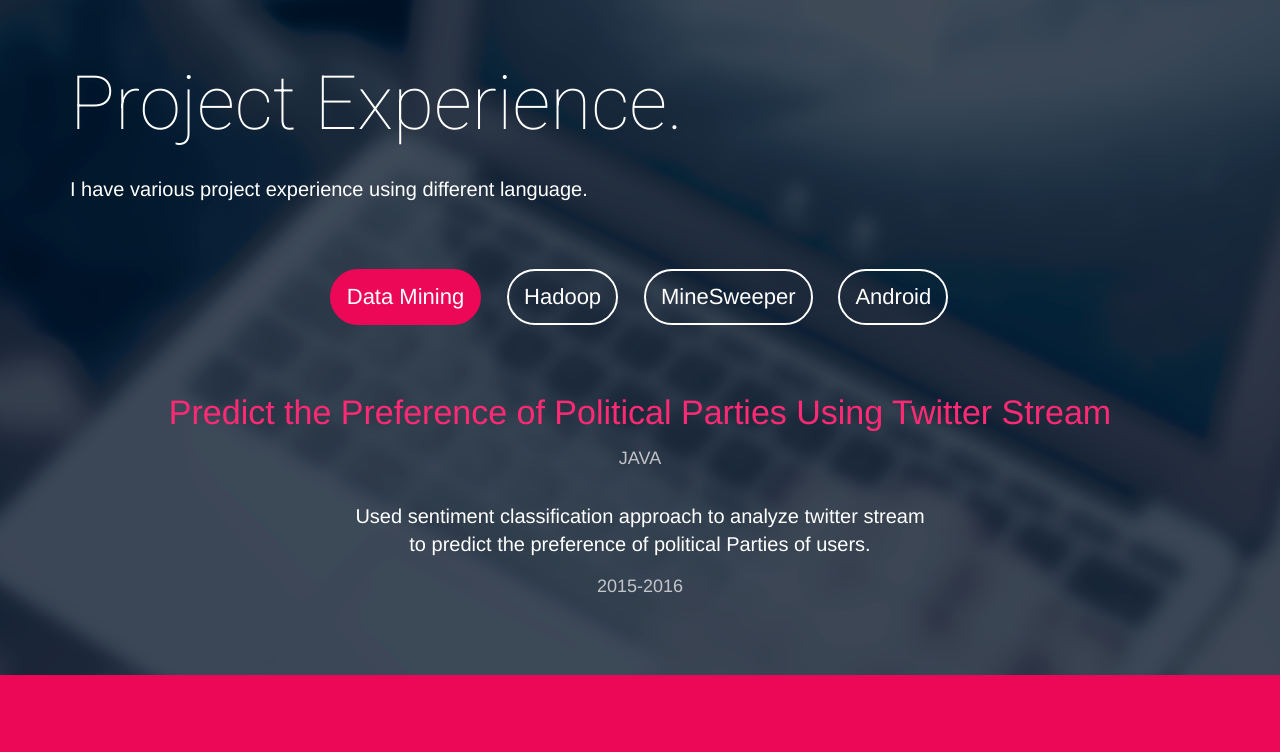
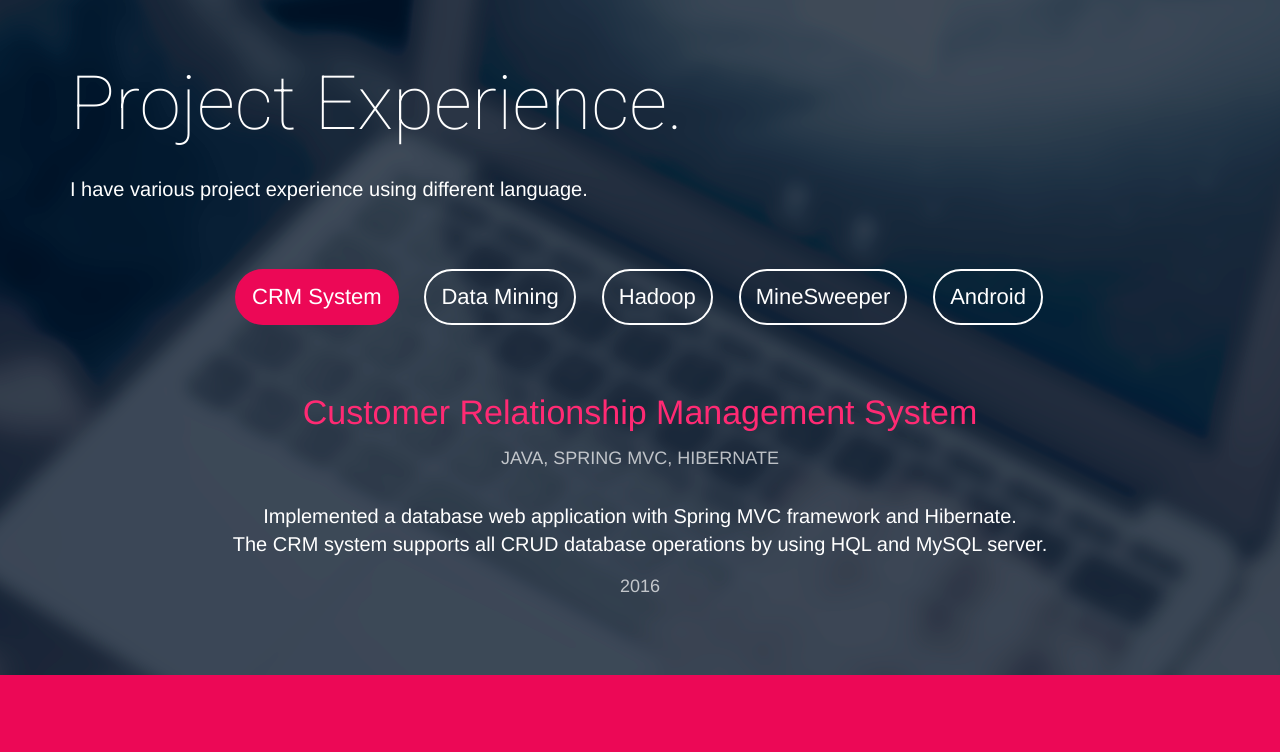
Before and after one commit to mayank-gangwal/Jie-personal-website, a plain HTML site: page index.html in a window 1280 px wide. Shown: the part 3239-3991 px from the top of the page. Drawn offline with nearby package versions, Linux system fonts and the light colour scheme.

Commit message:
update project contents

```diff
--- a/index.html
+++ b/index.html
@@ -216,7 +216,7 @@
 		<section class="education" id="e">
 			<div class="container">
 				<h2 class="title">Education.</h2>
-				<p class="para">I got my Bachelor Degree of Telecommunication in Shanghai 2010. I started my master in 2014 and got my Master Degree of Computer Science in May, 2016 (GPA: 3.94). Now I am an apprentice of A100 program.
+				<p class="para">I got my Bachelor Degree of Telecommunication in Shanghai 2010. I started my master in 2014 and got my Master Degree of Computer Science in May, 2016 (GPA: 3.94).
 				</p>
 				<br>
 				<article id="timeline">
@@ -261,21 +261,34 @@
 		  <div class="container experience">
 				<ul class="nav nav-tabs">
 					<li  class="active">
-						<a href="#1" data-toggle="tab">Data Mining</a>
+						<a href="#1" data-toggle="tab">CRM System</a>
 					</li>
 					<li>
-						<a href="#2" data-toggle="tab">Hadoop</a>
+						<a href="#2" data-toggle="tab">Data Mining</a>
 					</li>
 					<li>
-						<a href="#3" data-toggle="tab">MineSweeper</a>
+						<a href="#3" data-toggle="tab">Hadoop</a>
 					</li>
 					<li>
-						<a href="#4" data-toggle="tab">Android</a>
+						<a href="#4" data-toggle="tab">MineSweeper</a>
+					</li>
+					<li>
+						<a href="#5" data-toggle="tab">Android</a>
 					</li>
 				</ul>
 			</div>
 			<div class="tab-content">
 				<div class="tab-pane fade active in" id="1">
+					<h3 class="exp-title">Customer Relationship Management System</h3>
+					<p class="prj-name">Java, Spring MVC, Hibernate</p>
+					<p class="prj-des">
+					Implemented a database web application with Spring MVC framework and Hibernate.
+					<br>
+					The CRM system supports all CRUD database operations by using HQL and MySQL server.
+					</p>
+					<p class="prj-date">2016</p>
+				</div>
+				<div class="tab-pane fade in" id="2">
 					<h3 class="exp-title">Predict the Preference of Political Parties Using Twitter Stream</h3>
 					<p class="prj-name">Java</p>
 					<p class="prj-des">
@@ -285,7 +298,7 @@
 					</p>
 					<p class="prj-date">2015-2016</p>
 				</div>
-				<div class="tab-pane fade in" id="2">
+				<div class="tab-pane fade in" id="3">
 					<h3 class="exp-title">Analysis Precipitation to Seek a Good Place for Farm</h3>
 					<p class="prj-name">Hadoop</p>
 					<p class="prj-des">
@@ -295,7 +308,7 @@
 					</p>
 					<p class="prj-date">2014</p>
 				</div>
-				<div class="tab-pane fade in" id="3">
+				<div class="tab-pane fade in" id="4">
 					<h3 class="exp-title">MineSweeper</h3>
 					<p class="prj-name">Python</p>
 					<p class="prj-des">
@@ -305,7 +318,7 @@
 					</p>
 					<p class="prj-date">2015</p>
 				</div>
-				<div class="tab-pane fade in" id="4">
+				<div class="tab-pane fade in" id="5">
 					<h3 class="exp-title">Android Development</h3>
 					<p class="prj-name">Android</p>
 					<p class="prj-des">
```
